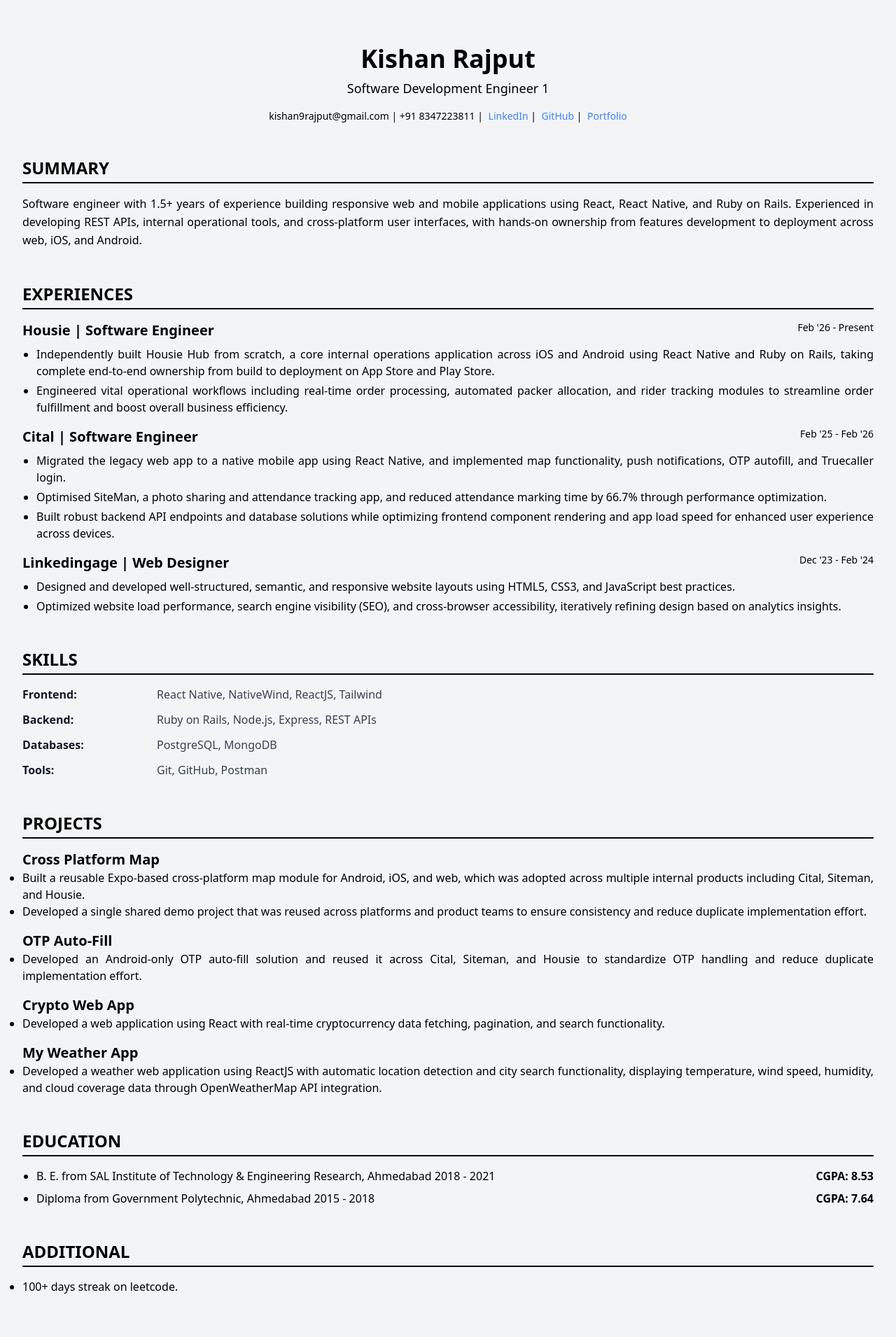
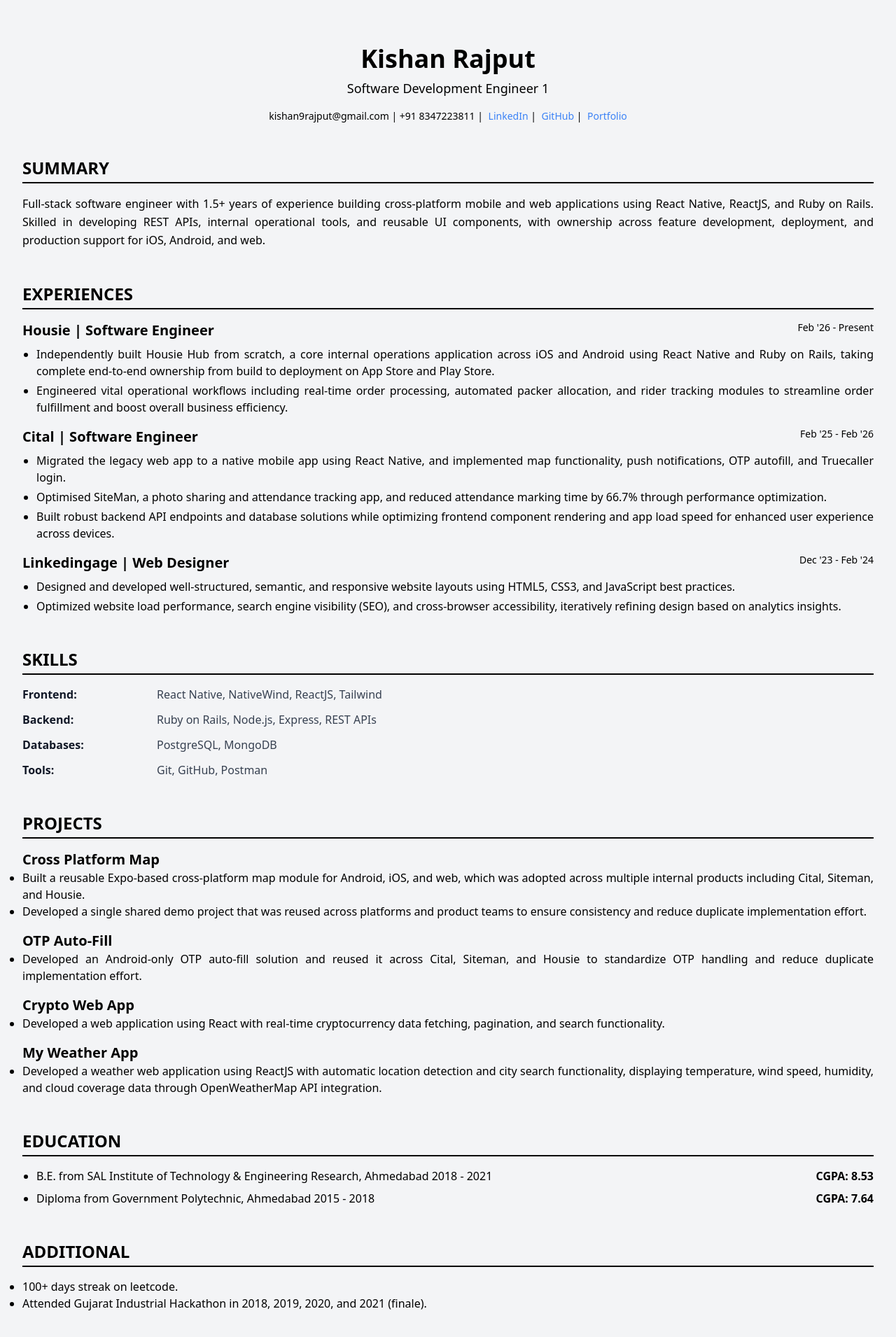
Before and after one commit to kishan04rajput/fullStack, a React (Create React App) app in the folder my-resume/: page / in a window 1280 px wide. Shown: the top 1910 px of the page at 70% size. Built offline with nearby package versions, Linux system fonts and the light colour scheme.

Commit message:
refactor: update professional summary, correct education formatting, and add hackathon participation to additional details

```diff
--- a/my-resume/src/Components/Additionals.js
+++ b/my-resume/src/Components/Additionals.js
@@ -14,6 +14,9 @@
             <li className="mb-0">
               100+ days streak on leetcode.
             </li>
+            <li className="mb-0">
+              Attended Gujarat Industrial Hackathon in 2018, 2019, 2020, and 2021 (finale).
+            </li>
           </ul>
         </div>
       </section>
--- a/my-resume/src/Components/Education.js
+++ b/my-resume/src/Components/Education.js
@@ -11,7 +11,7 @@
           <li className="mb-2">
             <div className="flex justify-between items-baseline">
               <span>
-                B. E. from SAL Institute of Technology & Engineering Research, Ahmedabad 2018 - 2021
+                B.E. from SAL Institute of Technology & Engineering Research, Ahmedabad 2018 - 2021
               </span>
               <span className="font-semibold text-right min-w-max ml-4">
                 CGPA: 8.53
--- a/my-resume/src/Components/Summary.js
+++ b/my-resume/src/Components/Summary.js
@@ -8,7 +8,7 @@
           SUMMARY
         </h2>
         <p className="mt-4 text-justify leading-relaxed">
-          Software engineer with 1.5+ years of experience building responsive web and mobile applications using React, React Native, and Ruby on Rails. Experienced in developing REST APIs, internal operational tools, and cross-platform user interfaces, with hands-on ownership from features development to deployment across web, iOS, and Android.
+          Full-stack software engineer with 1.5+ years of experience building cross-platform mobile and web applications using React Native, ReactJS, and Ruby on Rails. Skilled in developing REST APIs, internal operational tools, and reusable UI components, with ownership across feature development, deployment, and production support for iOS, Android, and web.
         </p>
       </section>
     </div>
```
